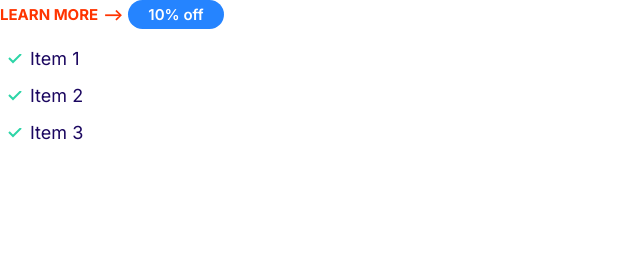
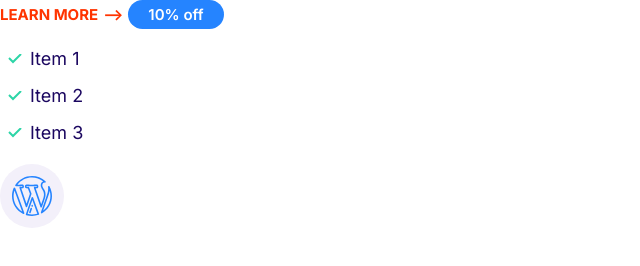
Before and after one commit to edgarikas/Website, a website built with Parcel: page src/index.html in a window 1280 px wide. Shown: the whole page, without its empty margins (0-640 px from the left). Built offline with nearby package versions, Linux system fonts and the light colour scheme.

Commit message:
Create icons

```diff
--- a/src/index.html
+++ b/src/index.html
@@ -24,5 +24,10 @@
       <li class="list__item">Item 2</li>
       <li class="list__item">Item 3</li>
     </ul>
+    <span class="icon-container">
+      <svg class="icon icon--primary">
+        <use xlink:href="images/sprite.svg#wordpress"></use>
+      </svg>
+    </span>
   </body>
 </html>
--- a/src/styles/style.scss
+++ b/src/styles/style.scss
@@ -148,3 +148,23 @@ a {
     padding-left: 0;
   }
 }
+
+/* Icons */
+.icon {
+  width: 40px;
+  height: 40px;
+}
+
+.icon--primary {
+  fill: $color-primary;
+}
+
+.icon-container {
+  background: #f3f0fa;
+  width: 64px;
+  height: 64px;
+  border-radius: 100px;
+  display: inline-flex;
+  justify-content: center;
+  align-items: center;
+}
```
Also changed, not shown: src/components/icons.html (added, +5 -0 lines), src/images/sprite.svg (added), 2 other files.
